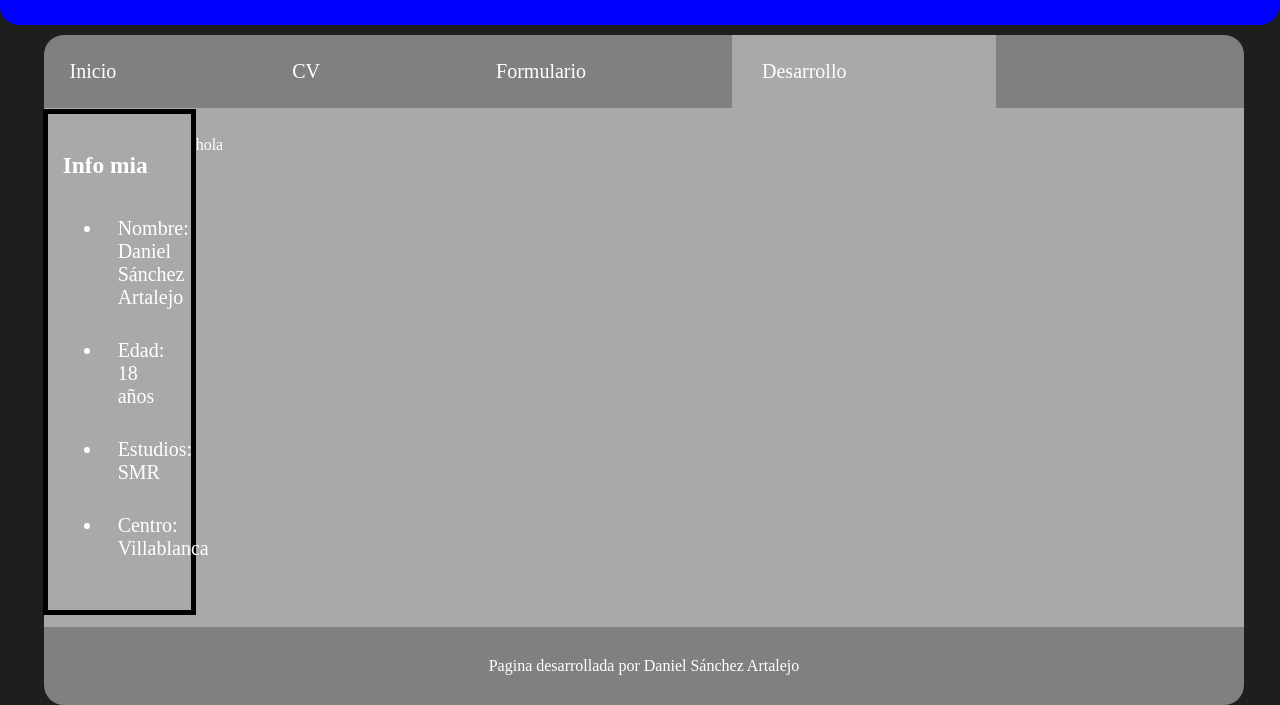
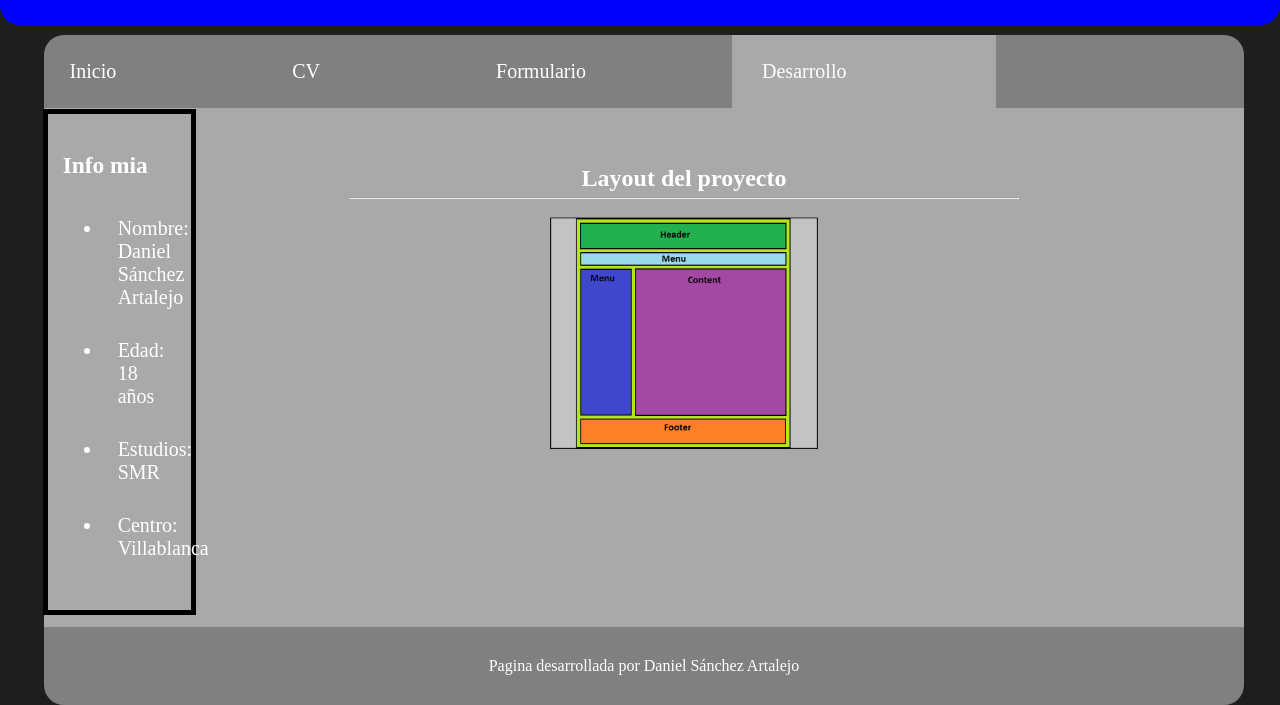
Before and after one commit to dsanchezartalejo/dsanchezartalejo.github.io, a plain HTML site: page paginas/Desarrollo/desarrollo.html in a window 1280 px wide. Shown: the part 112-817 px from the top of the page. Drawn offline with Linux system fonts and the light colour scheme.

Commit message:
correcciones

```diff
--- a/paginas/Curriculum/curriculumestilo.css
+++ b/paginas/Curriculum/curriculumestilo.css
@@ -108,6 +108,7 @@ h2 {
 .contenidocv {
     float: left;
     width: 83%;
+    padding: 10px;
 }
 
 
--- a/paginas/Desarrollo/desarrollo.html
+++ b/paginas/Desarrollo/desarrollo.html
@@ -46,7 +46,12 @@
                     </ul>
                 </div>
                 <div class="contenidocv">
-                    <p>hola</p>
+                    <div class="layout">
+                        <h2>Layout del proyecto</h2>
+                        <hr>
+                        <img src="../../media/imgs/layout.png" alt="">
+                    </div>
+
                 </div>
             </div>
             <footer>
--- a/paginas/Desarrollo/desarrolloestilo.css
+++ b/paginas/Desarrollo/desarrolloestilo.css
@@ -105,9 +105,25 @@ h2 {
 .contenidocv {
     float: left;
     width: 83%;
+    padding: 10px;
 }
 
 /* CODIGO NUEVO */
+
+.layout {
+    text-align: center;
+}
+
+hr {
+    text-align: center;
+    width: 70%;
+}
+
+.layout img:first-of-type {
+    width: 30%;
+    padding: 10px;
+}
+
 
 
 footer {
```
Also changed, not shown: paginas/Curriculum/curriculum.html (+4 -4 lines), media/imgs/layout.png (added).
